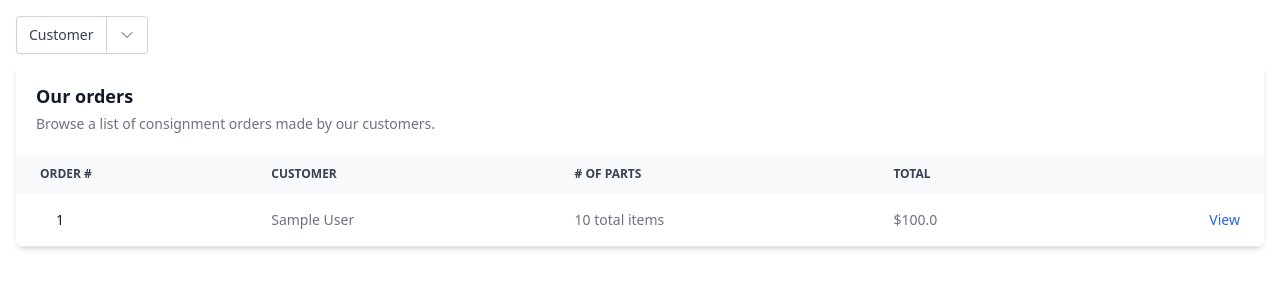
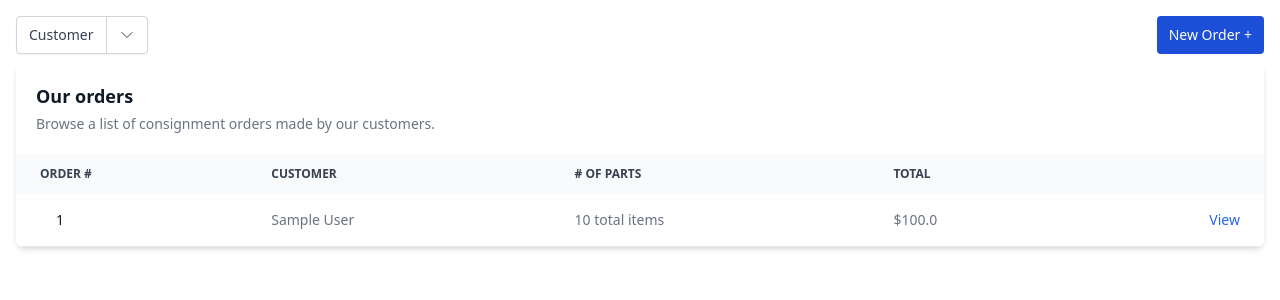
Before and after one commit to bennyboy15/consignment_parts, a Flask app: page /orders in a window 1280 px wide. Shown: the part 64-364 px from the top of the page. Run offline with Flask 3, Linux system fonts and the light colour scheme; a user stored in the database is signed in; tables that the repository leaves empty hold one stand-in row (values such as "Sample post"); some libraries are stand-ins or nearby versions.

Commit message:
New order modal template

```diff
--- a/application/templates/base.html
+++ b/application/templates/base.html
@@ -12,7 +12,7 @@
 <body class="h-full">
 
     <!-- Nav Bar -->
-    <nav class="bg-gray-800">
+    <nav class="bg-gray-800 z-50">
         <div class="mx-auto max-w-7xl px-2 sm:px-6 lg:px-8">
             <div class="relative flex h-16 items-center justify-between">
                 <div class="absolute inset-y-0 left-0 flex items-center sm:hidden">
--- a/application/templates/orders.html
+++ b/application/templates/orders.html
@@ -2,7 +2,7 @@
 
 {% block main %}
 <!---------------------- FILTER ----------------------------------------->
-<div class="relative inline-block mb-2">
+<div class="flex justify-between w-full relative inline-block mb-2">
     <!-- Trigger Button -->
     <div class="inline-flex divide-x divide-gray-300 overflow-hidden rounded border border-gray-300 bg-white shadow-sm">
         <button type="button" class="toggle-customer px-3 py-2 text-sm font-medium text-gray-700 hover:bg-gray-50">
@@ -16,6 +16,7 @@
             </svg>
         </button>
     </div>
+    <button type="button" id="orderBtn" class="px-3 py-2 bg-blue-700 rounded text-sm font-medium text-white hover:bg-blue-900">New Order +</button>
 
     <!-- Dropdown Menu -->
     <div id="customer-dropdown"
@@ -39,6 +40,60 @@
         </a>
     </div>
     {% endif %}
+</div>
+
+<!----------------------- MODAL -------------------------------->
+<div id="crud-modal-bg" class="fixed hidden inset-0 bg-gray-900/50 z-40"></div>
+<!-- Main modal -->
+<div id="crud-modal" tabindex="-1" aria-hidden="true" class="hidden fixed inset-0 z-50 flex items-center justify-center bg-black/20">
+    <div class="relative p-4 w-full max-w-md max-h-full">
+        <!-- Modal content -->
+        <div class="relative bg-white rounded-lg shadow-sm dark:bg-gray-700">
+            <!-- Modal header -->
+            <div class="flex items-center justify-between p-4 md:p-5 border-b rounded-t dark:border-gray-600 border-gray-200">
+                <h3 class="text-lg font-semibold text-gray-900 dark:text-white">
+                    Create New Product
+                </h3>
+                <button type="button" id="close-modal" class="text-gray-400 bg-transparent hover:bg-gray-200 hover:text-gray-900 rounded-lg text-sm w-8 h-8 ms-auto inline-flex justify-center items-center dark:hover:bg-gray-600 dark:hover:text-white" data-modal-toggle="crud-modal">
+                    <svg class="w-3 h-3" aria-hidden="true" xmlns="http://www.w3.org/2000/svg" fill="none" viewBox="0 0 14 14">
+                        <path stroke="currentColor" stroke-linecap="round" stroke-linejoin="round" stroke-width="2" d="m1 1 6 6m0 0 6 6M7 7l6-6M7 7l-6 6"/>
+                    </svg>
+                    <span class="sr-only">Close modal</span>
+                </button>
+            </div>
+            <!-- Modal body -->
+            <form class="p-4 md:p-5">
+                <div class="grid gap-4 mb-4 grid-cols-2">
+                    <div class="col-span-2">
+                        <label for="name" class="block mb-2 text-sm font-medium text-gray-900 dark:text-white">Name</label>
+                        <input type="text" name="name" id="name" class="bg-gray-50 border border-gray-300 text-gray-900 text-sm rounded-lg focus:ring-primary-600 focus:border-primary-600 block w-full p-2.5 dark:bg-gray-600 dark:border-gray-500 dark:placeholder-gray-400 dark:text-white dark:focus:ring-primary-500 dark:focus:border-primary-500" placeholder="Type product name" required="">
+                    </div>
+                    <div class="col-span-2 sm:col-span-1">
+                        <label for="price" class="block mb-2 text-sm font-medium text-gray-900 dark:text-white">Price</label>
+                        <input type="number" name="price" id="price" class="bg-gray-50 border border-gray-300 text-gray-900 text-sm rounded-lg focus:ring-primary-600 focus:border-primary-600 block w-full p-2.5 dark:bg-gray-600 dark:border-gray-500 dark:placeholder-gray-400 dark:text-white dark:focus:ring-primary-500 dark:focus:border-primary-500" placeholder="$2999" required="">
+                    </div>
+                    <div class="col-span-2 sm:col-span-1">
+                        <label for="category" class="block mb-2 text-sm font-medium text-gray-900 dark:text-white">Category</label>
+                        <select id="category" class="bg-gray-50 border border-gray-300 text-gray-900 text-sm rounded-lg focus:ring-primary-500 focus:border-primary-500 block w-full p-2.5 dark:bg-gray-600 dark:border-gray-500 dark:placeholder-gray-400 dark:text-white dark:focus:ring-primary-500 dark:focus:border-primary-500">
+                            <option selected="">Select category</option>
+                            <option value="TV">TV/Monitors</option>
+                            <option value="PC">PC</option>
+                            <option value="GA">Gaming/Console</option>
+                            <option value="PH">Phones</option>
+                        </select>
+                    </div>
+                    <div class="col-span-2">
+                        <label for="description" class="block mb-2 text-sm font-medium text-gray-900 dark:text-white">Product Description</label>
+                        <textarea id="description" rows="4" class="block p-2.5 w-full text-sm text-gray-900 bg-gray-50 rounded-lg border border-gray-300 focus:ring-blue-500 focus:border-blue-500 dark:bg-gray-600 dark:border-gray-500 dark:placeholder-gray-400 dark:text-white dark:focus:ring-blue-500 dark:focus:border-blue-500" placeholder="Write product description here"></textarea>
+                    </div>
+                </div>
+                <button type="submit" class="text-white inline-flex items-center bg-blue-700 hover:bg-blue-800 focus:ring-4 focus:outline-none focus:ring-blue-300 font-medium rounded-lg text-sm px-5 py-2.5 text-center dark:bg-blue-600 dark:hover:bg-blue-700 dark:focus:ring-blue-800">
+                    <svg class="me-1 -ms-1 w-5 h-5" fill="currentColor" viewBox="0 0 20 20" xmlns="http://www.w3.org/2000/svg"><path fill-rule="evenodd" d="M10 5a1 1 0 011 1v3h3a1 1 0 110 2h-3v3a1 1 0 11-2 0v-3H6a1 1 0 110-2h3V6a1 1 0 011-1z" clip-rule="evenodd"></path></svg>
+                    Add new product
+                </button>
+            </form>
+        </div>
+    </div>
 </div>
 
 <!---------------------- ORDER TABLE ----------------------------------------->
@@ -99,6 +154,16 @@
             document.getElementById("customer-dropdown").classList.toggle('hidden');
         });
     }
+
+    document.getElementById("orderBtn").addEventListener("click", () => {
+        document.getElementById("crud-modal").classList.remove("hidden");
+        document.getElementById("crud-modal-bg").classList.remove("hidden");
+    });
+    document.getElementById("close-modal").addEventListener("click", () => {
+        document.getElementById("crud-modal").classList.add("hidden");
+        document.getElementById("crud-modal-bg").classList.add("hidden");
+    });
+
 </script>
 {% endblock %}
 
```
